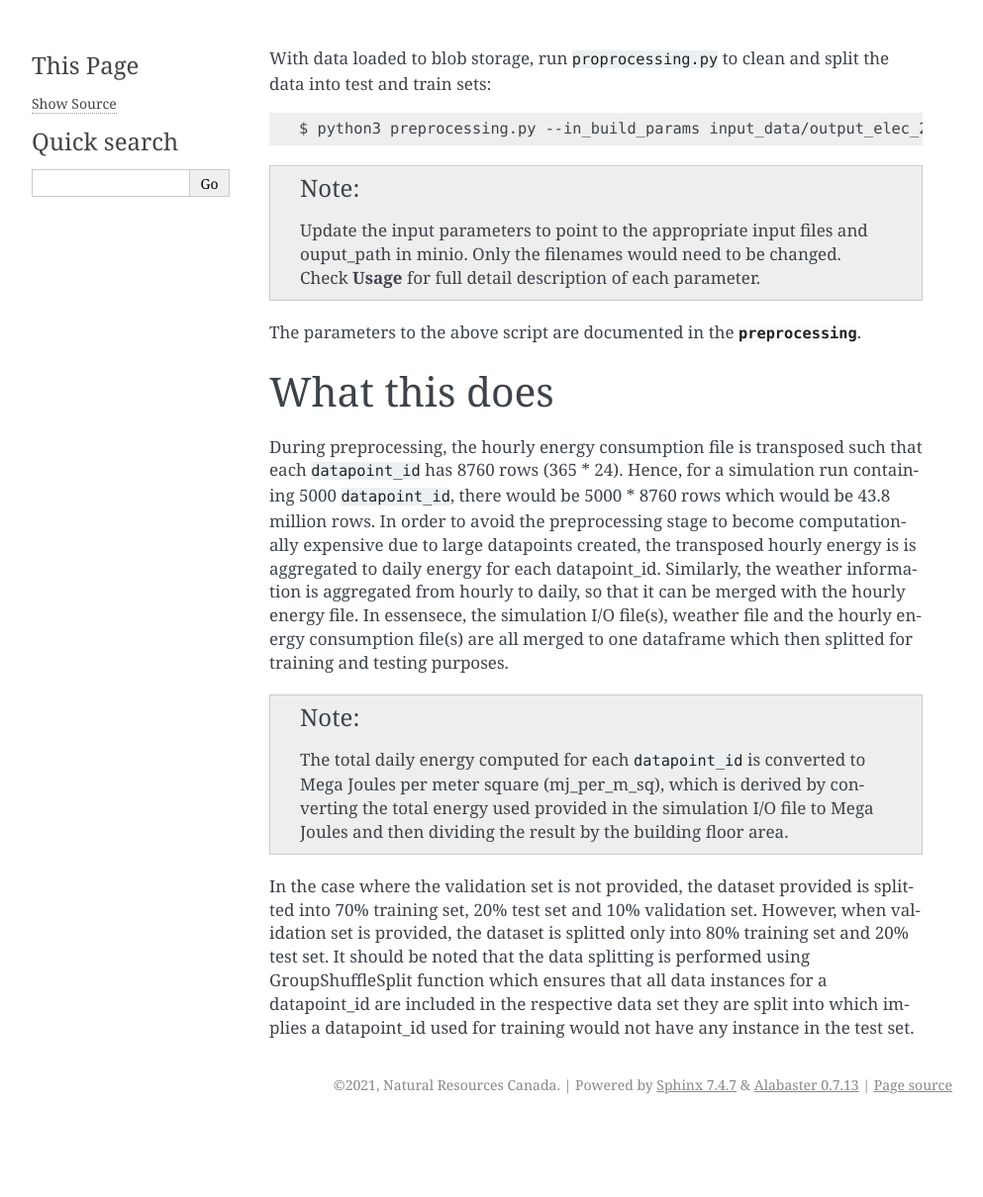
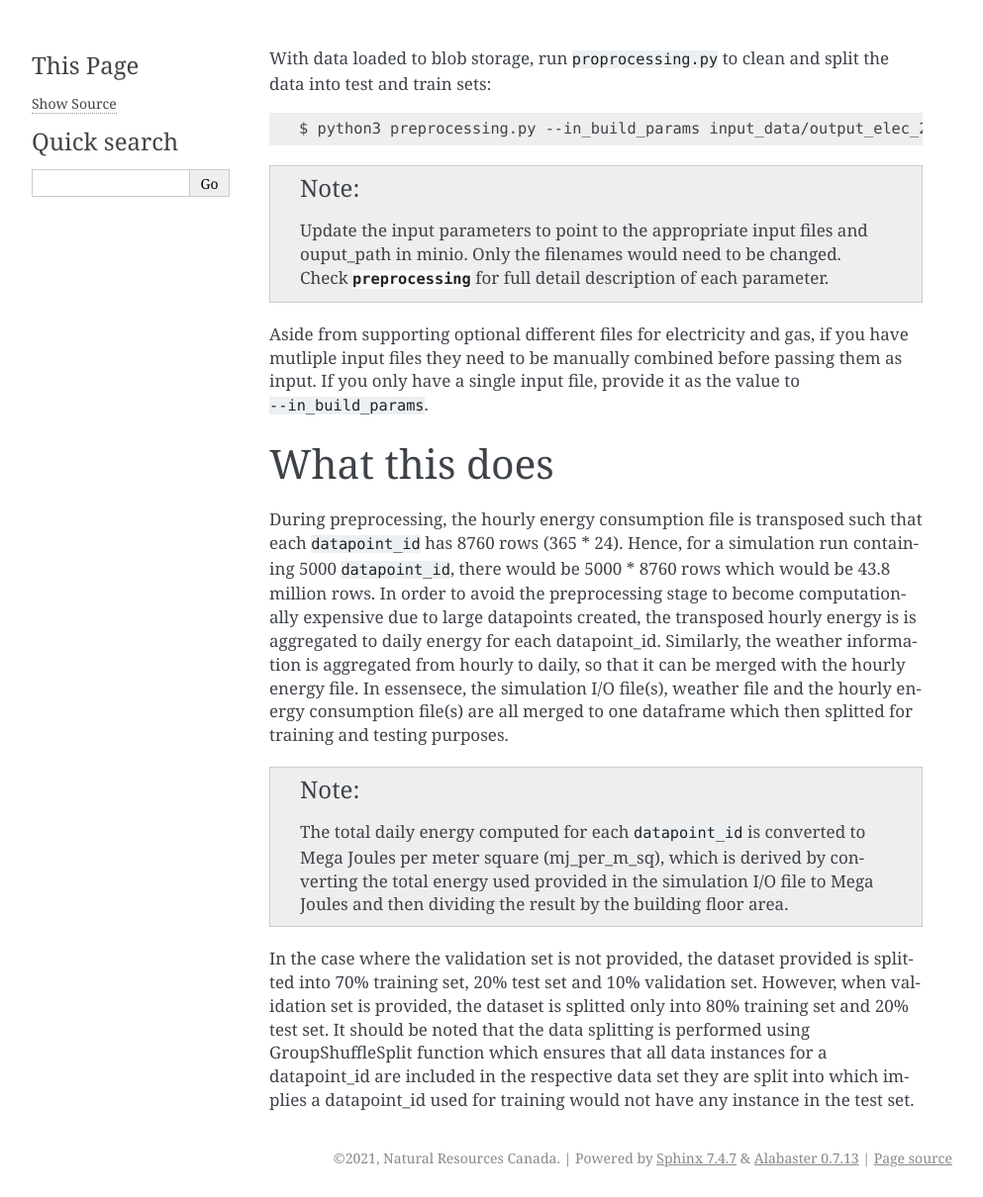
Before and after one commit to canmet-energy/btap_ml, a Sphinx documentation site: the page built from docs/usage/preprocessing.rst, in a window 1280 px wide. Shown: the whole page at 99% size, without its empty margins (148-1141 px from the left). Built offline with Sphinx 7.4.7, drawn with Linux system fonts in a browser that asks for light colours; before the commit the page ends 1136 px from its top, so only the background shows below that.

Commit message:
Clarify use of multiple input files

```diff
--- a/docs/usage/preprocessing.rst
+++ b/docs/usage/preprocessing.rst
@@ -5,9 +5,11 @@ With data loaded to blob storage, run ``proprocessing.py`` to clean and split th
 .. note::
 
    Update the input parameters to point to the appropriate input files and ouput_path in minio. Only the filenames
-   would need to be changed. Check **Usage** for full detail description of each parameter.
+   would need to be changed. Check :py:mod:`preprocessing` for full detail description of each parameter.
 
-The parameters to the above script are documented in the :py:mod:`preprocessing`.
+Aside from supporting optional different files for electricity and gas, if you have mutliple input files they
+need to be manually combined before passing them as input. If you only have a single input file, provide it as
+the value to ``--in_build_params``.
 
 What this does
 ^^^^^^^^^^^^^^
```
